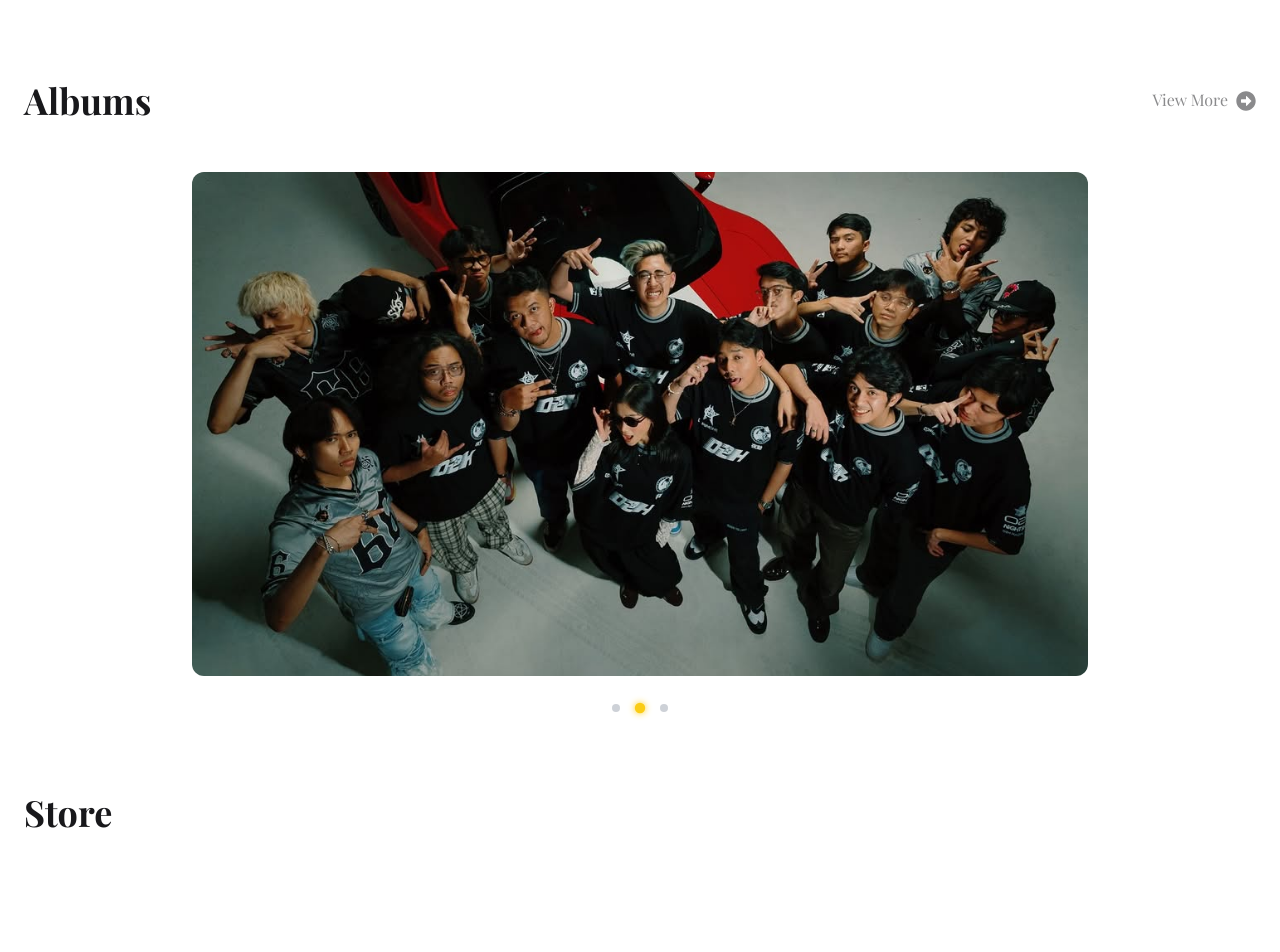
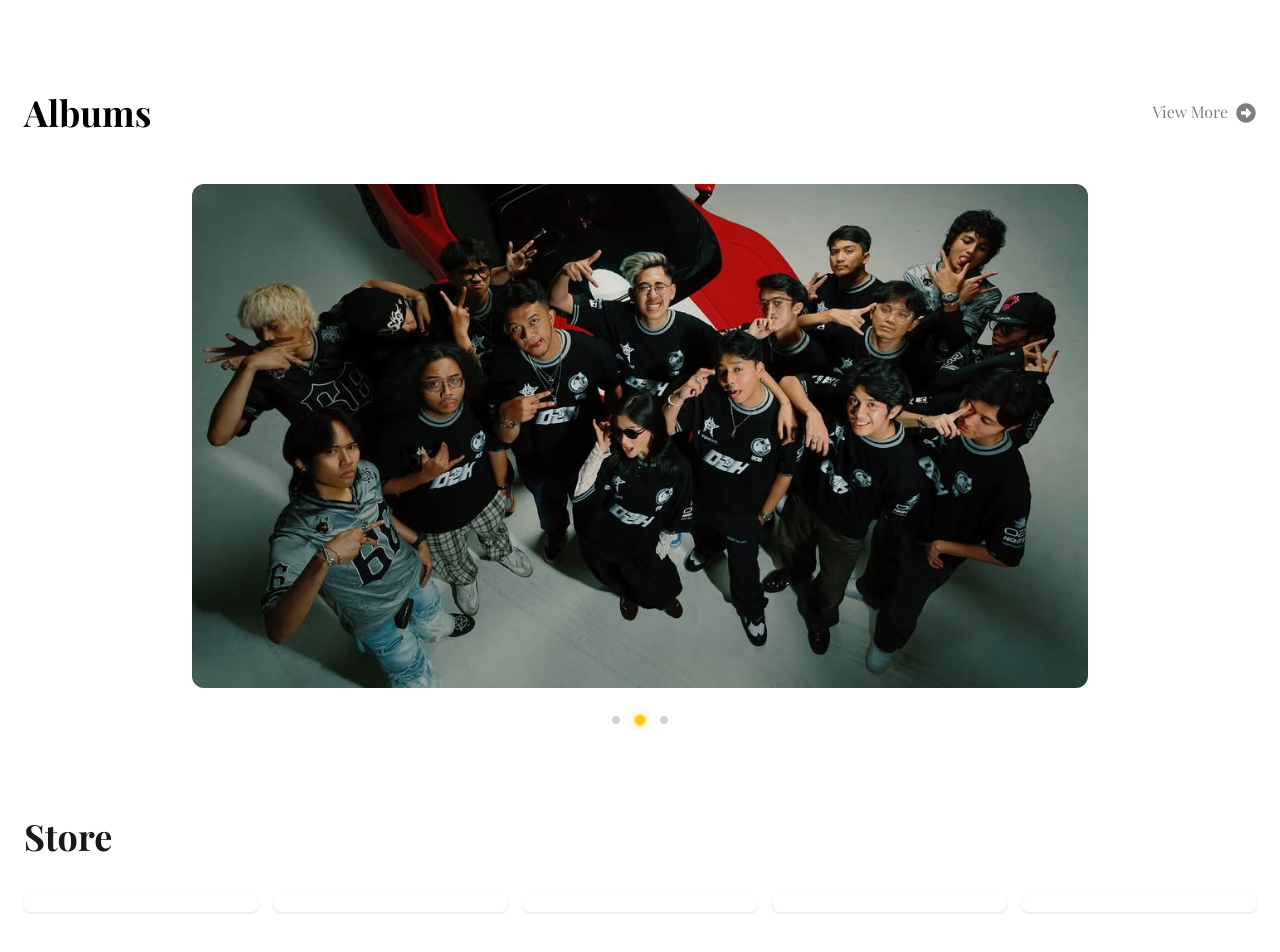
Before and after one commit to WasnDChii4/o2h-website, a Next.js app: page / in a window 1280 px wide. Shown: the part 1190-2142 px from the top of the page. Before the commit the page ends 2102 px from the top, so only its background shows below. Built offline with nearby package versions, Linux system fonts and the light colour scheme.

Commit message:
Update code

```diff
--- a/app/components/AlbumsCarousel.tsx
+++ b/app/components/AlbumsCarousel.tsx
@@ -15,9 +15,9 @@ const playfairDisplayRegular = Playfair_Display({
 
 export default function  AlbumsCarousel() {
   return (
-    <section className="py-7">
+    <section className="py-10 bg-white">
       <div className="max-w-7xl mx-auto px-6">
-        <div className="flex items-center justify-between mb-10">
+        <div className="flex items-center justify-between mb-10 text-black">
           <h1
             className={`text-3xl md:text-4xl text-center md:text-left ${playfairDisplayBold.className}`}
           >
--- a/app/components/StorePage.tsx
+++ /dev/null
@@ -1,29 +0,0 @@
-import Link from "next/link";
-import { Playfair_Display } from "next/font/google";
-
-const playfairDisplayBold = Playfair_Display({
-  weight: "700",
-  subsets: ["latin"],
-});
-
-const playfairDisplayRegular = Playfair_Display({
-  weight: "400",
-  subsets: ["latin"],
-});
-
-export default async function StoreScreen() {
-  return (
-    <section className="py-10">
-      <div className="max-w-7xl mx-auto px-6">
-        <div className="flex items-center justify-between mb-10">
-          <h1
-            className={`text-3xl md:text-4xl text-center md:text-left font-bold ${playfairDisplayBold.className}`}
-          >
-            Store
-          </h1>
-        </div>
-
-      </div>
-    </section>
-  );
-};
--- /dev/null
+++ b/app/components/StorePageCard.tsx
@@ -0,0 +1,76 @@
+import Link from "next/link";
+import { Playfair_Display } from "next/font/google";
+import ProductCard from "./client/ProductCard";
+
+async function getProduct() {
+  return [
+    {
+      id: 1,
+      title: "O2H Hostle Navy Half-Zip Jacket",
+      price: "Rp. 550.000",
+      image: "/img/products/O2H_Hostel_Navy_Half-Zip_Jacket.jpg",
+      sold: "10RB+ Terjual",
+    },
+    {
+      id: 2,
+      title: "O2H Hostle Navy Half-Zip Jacket",
+      price: "Rp. 550.000",
+      image: "/img/products/O2H_Hostel_Navy_Half-Zip_Jacket.jpg",
+      sold: "10RB+ Terjual",
+    },
+    {
+      id: 3,
+      title: "O2H Hostle Navy Half-Zip Jacket",
+      price: "Rp. 550.000",
+      image: "/img/products/O2H_Hostel_Navy_Half-Zip_Jacket.jpg",
+      sold: "10RB+ Terjual",
+    },
+    {
+      id: 4,
+      title: "O2H Hostle Navy Half-Zip Jacket",
+      price: "Rp. 550.000",
+      image: "/img/products/O2H_Hostel_Navy_Half-Zip_Jacket.jpg",
+      sold: "10RB+ Terjual",
+    },
+    {
+      id: 5,
+      title: "O2H Hostle Navy Half-Zip Jacket",
+      price: "Rp. 550.000",
+      image: "/img/products/O2H_Hostel_Navy_Half-Zip_Jacket.jpg",
+      sold: "10RB+ Terjual",
+    },
+  ]
+}
+
+const playfairDisplayBold = Playfair_Display({
+  weight: "700",
+  subsets: ["latin"],
+});
+
+const playfairDisplayRegular = Playfair_Display({
+  weight: "400",
+  subsets: ["latin"],
+});
+
+export default async function StorePageCard() {
+  const products = await getProduct();
+
+  return (
+    <section className="py-10">
+      <div className="max-w-7xl mx-auto px-6">
+        <div className="flex items-center justify-between mb-10">
+          <h1
+            className={`text-3xl md:text-4xl text-center md:text-left font-bold ${playfairDisplayBold.className}`}
+          >
+            Store
+          </h1>
+        </div>
+        <div className="grid grid-cols-2 sm:grid-cols-3 md:grid-cols-5 gap-4">
+          {products.map((product) => (
+            <ProductCard key={product.id} product={product} />
+          ))}
+        </div>
+      </div>
+    </section>
+  );
+};
--- a/app/components/client/ProductCard.tsx
+++ b/app/components/client/ProductCard.tsx
@@ -3,5 +3,9 @@
 import Image from "next/image";
 
 export default function ProductCard({ product }: any) {
+  return (
+    <div className="bg-white rounded-md shadow hover:shadow-lg transition p-2 cursor-pointer">
 
+    </div>
+  )
 }
--- a/app/page.tsx
+++ b/app/page.tsx
@@ -2,7 +2,7 @@ import Navbar from "./components/client/navbar";
 import LatestNews from "./components/LastestNews";
 import AlbumsCarousel from "./components/AlbumsCarousel";
 import Hero from "./components/client/HeroPageUtama";
-import StoreScreen from "./components/StorePage";
+import StorePageCard from "./components/StorePageCard";
 
 export default function Home() {
   return (
@@ -12,7 +12,7 @@ export default function Home() {
       <Hero />
       <LatestNews />
       <AlbumsCarousel />
-      <StoreScreen />
+      <StorePageCard />
     </>
   );
 }
```
